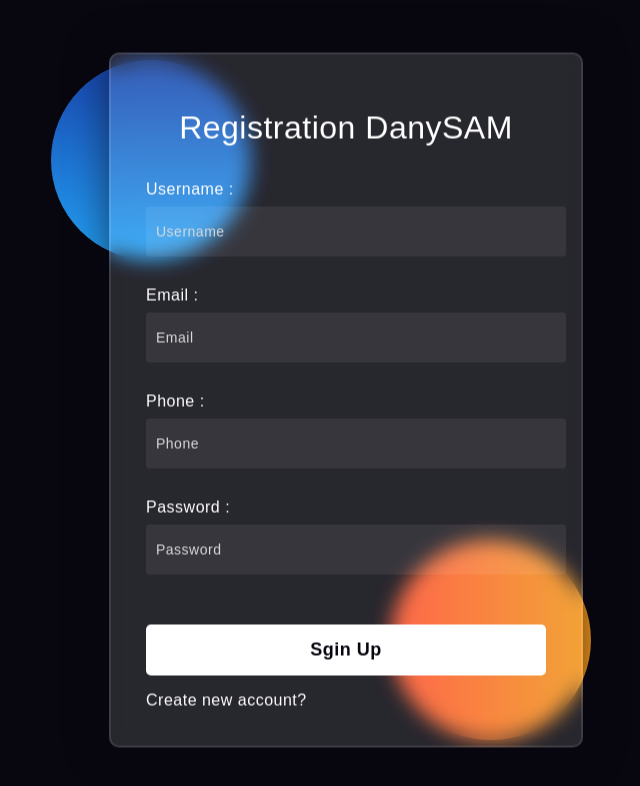
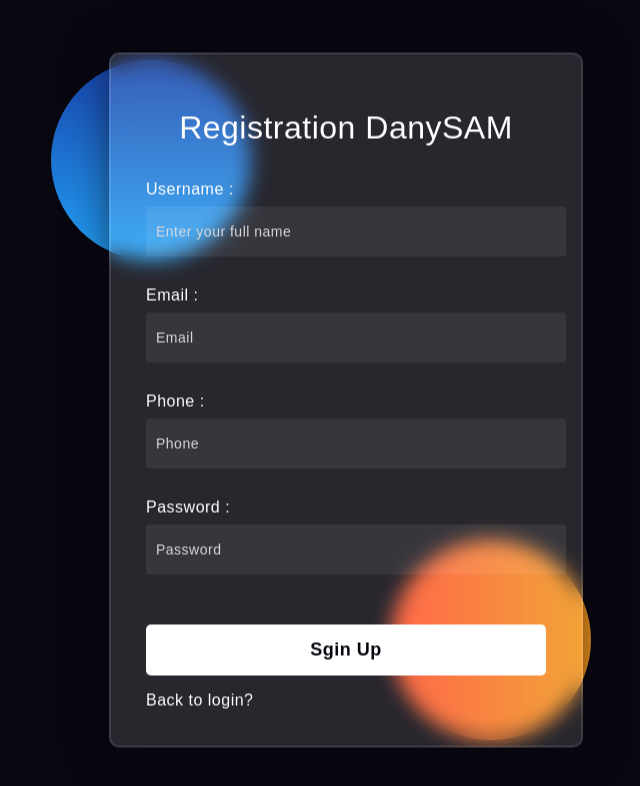
Before and after one commit to syedmomin/react-with-server, a React (Create React App) app in the folder web/: page / in a window 1280 px wide. Both pictures are taken after a click on the element "Create new account?". Shown: the top 786 px of the page, without its empty margins (294-934 px from the left). Built offline with nearby package versions, Linux system fonts and the light colour scheme.

Commit message:
formik and yup integrate

```diff
--- a/web/package.json
+++ b/web/package.json
@@ -11,11 +11,13 @@
     "@types/react": "^18.0.26",
     "@types/react-dom": "^18.0.9",
     "axios": "^1.2.2",
+    "formik": "^2.2.9",
     "react": "^18.2.0",
     "react-dom": "^18.2.0",
     "react-scripts": "5.0.1",
     "typescript": "^4.9.4",
-    "web-vitals": "^2.1.4"
+    "web-vitals": "^2.1.4",
+    "yup": "^0.32.11"
   },
   "scripts": {
     "start": "react-scripts start",
--- a/web/src/component/login/login.tsx
+++ b/web/src/component/login/login.tsx
@@ -1,4 +1,6 @@
 import React, { useEffect, useState } from 'react';
+import { useFormik } from 'formik';
+import * as yup from 'yup';
 import axios from 'axios';
 import './login.css';
 
@@ -9,26 +11,59 @@ function Login() {
         setSignupForm(!SignupForm)
     }
 
-  const autoFun = async () => {
-    await axios.post(`http://localhost:5001/registration`, {
-      userName: "momin",
-      email: "syedmomin168",
-      number: "0123030",
-      password: "developer"
-    })
-      .then(response => {
-        console.log("response: ", response.data);
-      })
-      .catch(err => {
-        console.log("error: ", err);
-      })
-  };
+    // const autoFun = async () => {
+    //     await axios.post(`http://localhost:5001/registration`, {
+    //         userName: "momin",
+    //         email: "syedmomin168",
+    //         number: "0123030",
+    //         password: "developer"
+    //     })
+    //         .then(response => {
+    //             console.log("response: ", response.data);
+    //         })
+    //         .catch(err => {
+    //             console.log("error: ", err);
+    //         })
+    // };
 
+    const registerForm = useFormik({
+        initialValues: {
+            userName: '',
+            email: '',
+            number: '',
+            password: '',
+        },
+        validationSchema:
+        yup.object({
+            userName: yup
+                .string()
+                .required('User name is required')
+                .min(3, "please enter more then 3 characters ")
+                .max(15, "please enter within 15 characters "),
 
+            email: yup
+                .string()
+                .required('Email is required'),
 
-  useEffect(() => {
-    // autoFun()
-  }, []);
+            number: yup
+                .number()
+                .required('Number is required')
+                .min(3, "please enter more then 3 characters ")
+                .max(11, "please enter within 11 characters "),
+
+            password: yup
+                .string()
+                .required('Password is srequired')
+                .min(8, "please enter more then 8 characters ")
+                .max(25, "please enter within 25 characters "),
+        }),
+        onSubmit: (values) => {
+            console.log("get vale",values)
+        },
+    });
+    //   useEffect(() => {
+    //         // autoFun()
+    //     }, []);
 
     return (
         <>
@@ -51,19 +86,43 @@ function Login() {
                 </form>
             }
             {SignupForm &&
-        <form>
+                <form onSubmit={registerForm.handleSubmit}>
                     <h3>Registration DanySAM</h3>
 
                     <label>Username :</label>
-          <input type="text" placeholder="Username" />
+                    <input
+                        type="text"
+                        placeholder="Enter your full name"
+                        id="userName"
+                        value={registerForm.values.userName}
+                        onChange={registerForm.handleChange}
+                    />
                     <label>Email :</label>
-          <input type="email" placeholder="Email" />
+                    <input
+                        type="email"
+                        placeholder="Email"
+                        id="email"
+                        value={registerForm.values.email}
+                        onChange={registerForm.handleChange}
+                    />
                     <label>Phone :</label>
-          <input type="number" placeholder="Phone" />
+                    <input
+                        type="number"
+                        placeholder="Phone"
+                        id="number"
+                        value={registerForm.values.number}
+                        onChange={registerForm.handleChange}
+                    />
                     <label>Password :</label>
-          <input type="password" placeholder="Password" />
-          <button>Sgin Up</button>
-          <p onClick={toggleForm}>Create new account?</p>
+                    <input
+                        type="password"
+                        placeholder="Password"
+                        id="password"
+                        value={registerForm.values.password}
+                        onChange={registerForm.handleChange}
+                    />
+                    <button type="submit">Sgin Up</button>
+                    <p onClick={toggleForm}>Back to login?</p>
                 </form>
             }
         </>
```
Also changed, not shown: 1 other file (tests, documents, lock files or other folders). Lines whose indentation alone changed are shown as unchanged.
